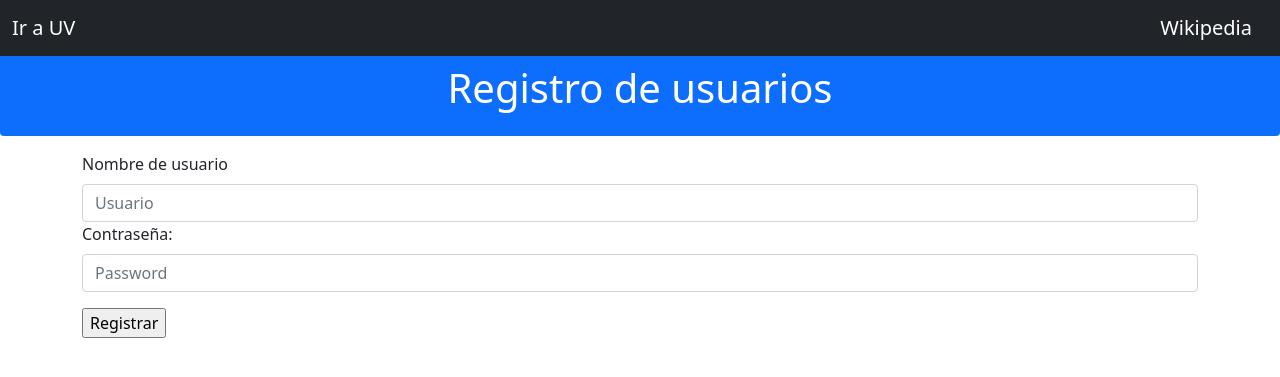
After one commit to RamssesMH/evaluador-de-codigo-en-django, a Django app: page /registro/ in a window 1280 px wide. The commit adds this page. Shown: the top 377 px of the page. Run offline with Django 3.2, Linux system fonts and the light colour scheme.

Commit message:
Registro de usuarios con politicas de contraseñas

```diff
--- a/proyectoPrograSegura/modelo/__init__.py
+++ b/proyectoPrograSegura/modelo/__init__.py
@@ -0,0 +1,3 @@
+import pymysql
+
+pymysql.install_as_MySQLdb()
--- a/proyectoPrograSegura/modelo/models.py
+++ b/proyectoPrograSegura/modelo/models.py
@@ -6,3 +6,7 @@ class Peticion(models.Model):
     ip = models.GenericIPAddressField(unique=True)
     intentos = models.IntegerField(default=1)
     timestamp = models.DateTimeField()
+
+class registro_usuarios(models.Model):
+    usuario = models.CharField(max_length=20, default="")
+    password = models.CharField(max_length=128, default="")
--- a/proyectoPrograSegura/proyectoPrograSegura/settings.py
+++ b/proyectoPrograSegura/proyectoPrograSegura/settings.py
@@ -27,7 +27,6 @@ SECRET_KEY = os.environ.get('LLAVEDJANGO')
 DEBUG = True
 
 ALLOWED_HOSTS = ['*']
-
 
 # Application definition
 
--- a/proyectoPrograSegura/proyectoPrograSegura/templates/base.html
+++ b/proyectoPrograSegura/proyectoPrograSegura/templates/base.html
@@ -1,3 +1,4 @@
+{% load static %}
 <!DOCTYPE html>
 
 <html lang="es-MX">
--- /dev/null
+++ b/proyectoPrograSegura/proyectoPrograSegura/templates/registro.html
@@ -0,0 +1,23 @@
+{% extends 'base.html' %}
+{% load static %}
+{% block titulo %}Analizador de código{% endblock %}
+{% block encabezado %}Registro de usuarios{% endblock %}
+
+
+{% block contenido %}
+
+<form id="form" method="POST" action="">
+    {% csrf_token %}
+    <div class="mb-3 mt-3">
+      <label for="mensaje" class="form-label">Nombre de usuario</label>
+      <input type="text" class="form-control" id="usuario" placeholder="Usuario" name="usuario">
+      <label for="mensaje" class="form-label">Contraseña:</label>
+      <input type="password" class="form-control" id="password" placeholder="Password" name="password">
+    </div>
+    <div class="mb-3 mt-3">
+      <input type="submit" value="Registrar"/>
+    </div>
+
+  </form>
+
+{% endblock %}
--- a/proyectoPrograSegura/proyectoPrograSegura/urls.py
+++ b/proyectoPrograSegura/proyectoPrograSegura/urls.py
@@ -20,4 +20,5 @@ import proyectoPrograSegura.views as vistas
 urlpatterns = [
     path('admin/', admin.site.urls),
     path('login/', vistas.enviar_formulario),
+    path('registro/', vistas.registro_usuarios),
 ]
--- a/proyectoPrograSegura/proyectoPrograSegura/views.py
+++ b/proyectoPrograSegura/proyectoPrograSegura/views.py
@@ -5,6 +5,10 @@ from django.http import HttpResponse
 from modelo import models
 import datetime
 from datetime import timezone
+import crypt
+import os
+import base64
+import re
 
 
 def get_client_ip(request):
@@ -100,3 +104,29 @@ def enviar_formulario(request):
             return HttpResponse('OK')
         else:
             return HttpResponse('Intentos agotados')
+
+def validar_contraseña(password):
+    regex = "^(?=.*[a-z])(?=.*[A-Z])(?=.*\d)(?=.*[@$!%*#?&])[A-Za-z\d@$!#%*?&-_]{10,}$"
+    if re.search(regex, password) is not None:
+        return True
+    return False
+
+def registro_usuarios(request):
+    t = "registro.html"
+    bytes_aleatorios = os.urandom(16)
+    salt = base64.b64encode(bytes_aleatorios).decode('utf-8')
+    if request.method == "GET":
+        return render(request, t)
+    elif request.method == "POST":
+        usuario=request.POST.get('usuario', '')
+        password=request.POST.get('password', '')
+        if usuario == "":
+            return HttpResponse("Todos los campos son requeridos")
+        if password == "":
+            return HttpResponse("Todos los campos son requeridos")
+        if validar_contraseña(password) == False:
+            return HttpResponse("Debe ingresar minimo 10 caracteres, una mayúscula, una minúscula, un digito y un caracter especial")
+        hasheado = crypt.crypt(password, '$6$' + salt)
+        registro_user=models.registro_usuarios(usuario=usuario, password=hasheado)
+        registro_user.save()
+        return render(request, t)
```
Also changed, not shown: proyectoPrograSegura/modelo/migrations/0001_initial.py, 1 other file.
